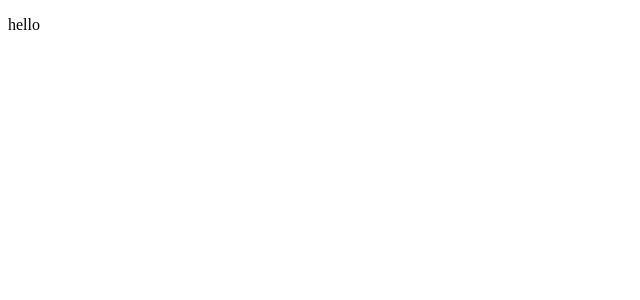
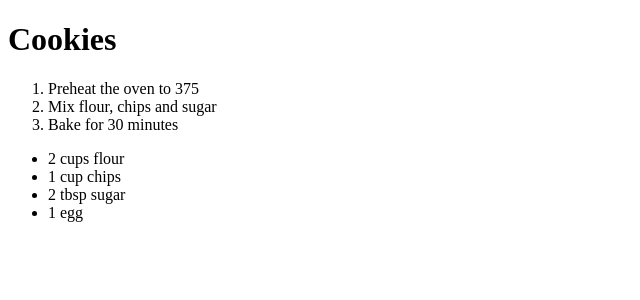
Before and after one commit to tuzmusic/recipe-helper-april-2020, a React (Create React App) app: page / in a window 1280 px wide. Shown: the top 300 px of the page, without its empty margins (0-640 px from the left). Built offline with nearby package versions, Linux system fonts and the light colour scheme.

Commit message:
create very basic UI structure

```diff
--- a/package.json
+++ b/package.json
@@ -3,6 +3,7 @@
   "version": "0.1.0",
   "private": true,
   "dependencies": {
+    "@emotion/core": "^10.0.28",
     "@emotion/styled": "^10.0.27",
     "@reduxjs/toolkit": "^1.3.2",
     "@testing-library/jest-dom": "^4.2.4",
@@ -12,8 +13,10 @@
     "@types/node": "^12.0.0",
     "@types/react": "^16.9.0",
     "@types/react-dom": "^16.9.0",
+    "@types/react-redux": "^7.1.7",
     "react": "^16.13.1",
     "react-dom": "^16.13.1",
+    "react-redux": "^7.2.0",
     "react-scripts": "3.4.1",
     "typescript": "~3.7.2"
   },
--- a/src/App.tsx
+++ b/src/App.tsx
@@ -1,9 +1,44 @@
 import React from 'react';
+import { CookingSessionState } from "./redux/state/stateMap";
+import { connect } from "react-redux";
+import { RootState } from "./redux/rootReducer";
+import { startRecipe } from "./redux/cookingSessionSlice"
+import { cookies } from "./data/sampleRecipes";
 
-function App() {
+const App = ({ startMockRecipe }: { startMockRecipe: Function }) => {
+  startMockRecipe();
   return (
-    <p> hello</p>
+    <CookingSession/>
   );
-}
+};
 
-export default App;
+export default connect(null, dispatch => ({
+  startMockRecipe: () => dispatch(startRecipe(cookies()))
+}))(App);
+
+const CookingSession = () => {
+  return (
+    <>
+      <PrintedRecipeContainer/>
+      {/*< CookingActivityContainer/>*/ }
+    </>
+  )
+};
+
+const PrintedRecipe = ({ recipeInfo, instructions, ingredients }: CookingSessionState) => {
+  return (
+    <div>
+      <h1>{ recipeInfo!.title }</h1>
+      <ol>
+        { instructions.map(({ text }) => <li key={ text }>{ text }</li>) }
+      </ol>
+      <ul>
+        { ingredients.map(({ text }) => <li key={ text }>{ text }</li>) }
+      </ul>
+    </div>
+  )
+};
+
+const PrintedRecipeContainer = connect(
+  (state: RootState) => state.cookingSession
+)(PrintedRecipe);
--- a/src/index.tsx
+++ b/src/index.tsx
@@ -5,7 +5,7 @@ import store from './redux/store'
 
 function render() {
   const App = require('./App').default;
-
+  (window as any)['store'] = store;
   ReactDOM.render(
     <Provider store={ store }>
       <App/>
--- a/src/redux/rootReducer.ts
+++ b/src/redux/rootReducer.ts
@@ -1,6 +1,7 @@
 import { combineReducers } from '@reduxjs/toolkit'
+import cookingSession from './cookingSessionSlice'
 
-const rootReducer = combineReducers({});
+const rootReducer = combineReducers({ cookingSession });
 
 export type RootState = ReturnType<typeof rootReducer>
 
--- a/src/redux/store.ts
+++ b/src/redux/store.ts
@@ -1,9 +1,9 @@
-import { configureStore } from '@reduxjs/toolkit'
-
+import { configureStore, getDefaultMiddleware } from '@reduxjs/toolkit'
 import rootReducer from './rootReducer'
 
 const store = configureStore({
-  reducer: rootReducer
+  reducer: rootReducer,
+  middleware: getDefaultMiddleware().slice(0, 1) // leave out the middleware that checks for a serializable state.
 });
 
 if (process.env.NODE_ENV === 'development') {
```
Also changed, not shown: 1 other file (tests, documents, lock files or other folders).
